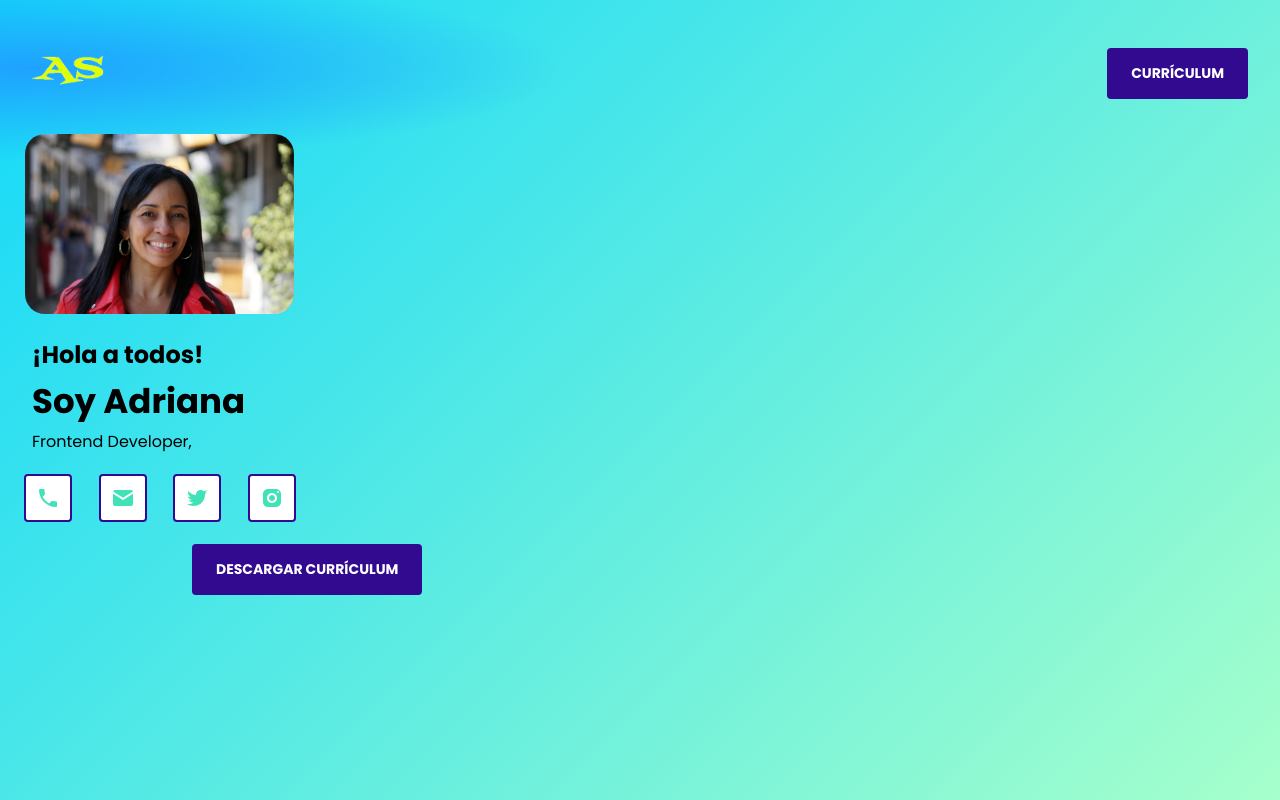
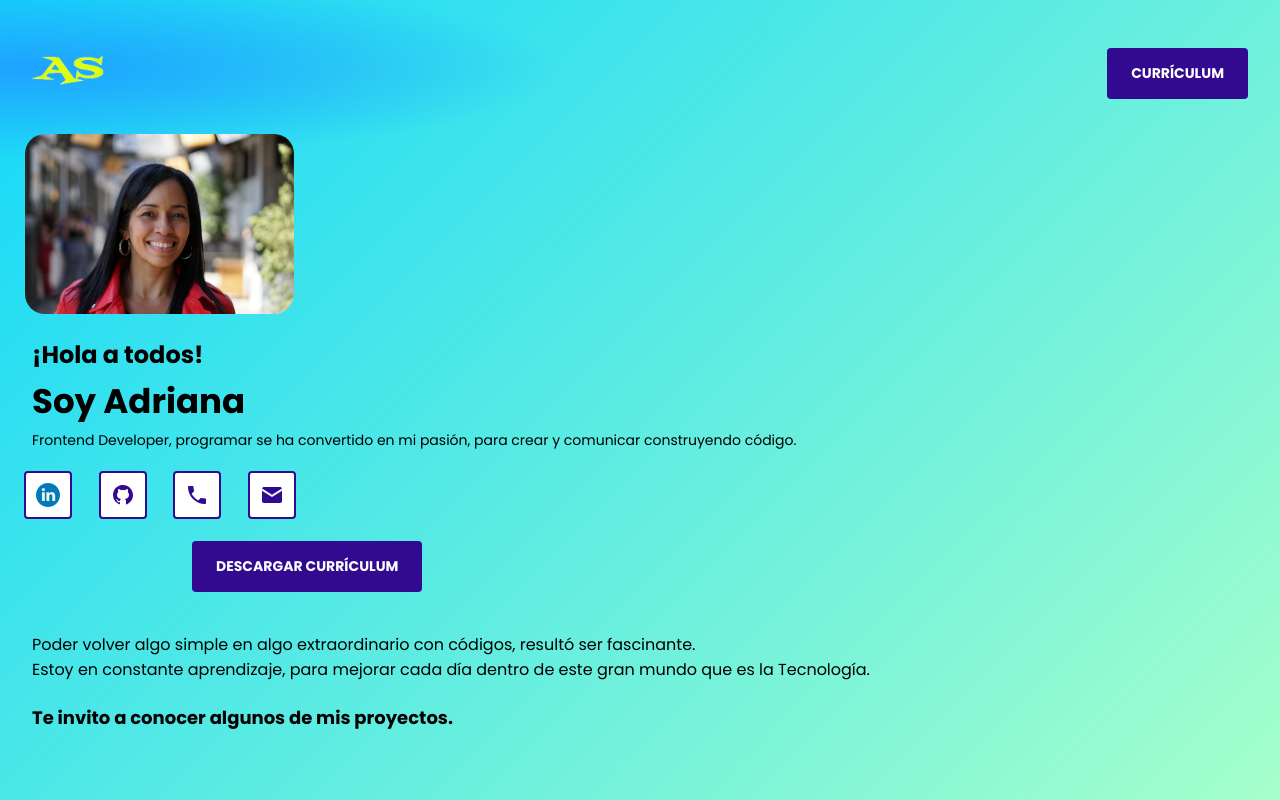
Before and after one commit to adrievelyn/portafolio, a plain HTML site: page index.html in a window 1280 px wide. Drawn offline with Linux system fonts and the light colour scheme.

Commit message:
modificando iconos

```diff
--- a/css/icons.css
+++ b/css/icons.css
@@ -1,5 +1,5 @@
 
-.main_icon-phone, .main_icon-mail, .main_icon-twitter, .main_icon-instagram{
+.main_icon-linkedin, .main_icon-phone, .main_icon-mail, .main_icon-github{
     padding: 10px;
     border-radius: 4px;
     border: 2px solid var(--purple);
@@ -8,6 +8,6 @@
     text-decoration: underline;
     margin-left: 1.5rem;
 }
-.main_icon-phone img, .main_icon-mail img, .main_icon-twitter img, .main_icon-instagram img{{
+.main_icon-linkedin img, .main_icon-phone img, .main_icon-mail img, .main_icon-github img{{
     vertical-align: middle;
 }
--- a/css/mobile.css
+++ b/css/mobile.css
@@ -9,8 +9,9 @@
 	--headline3: bold 48px/77px var(--fontBase);
 	--headline4: bold 34px/55px var(--fontBase);
 	--headline5: bold 24px/38px var(--fontBase);
+	--headline6: bold 18px/32px var(--fontBase);
 	--body1: 16px/25px var(--fontBase);
-	--body2: 14px/22spx var(--fontBase);
+	--body2: 14px/22px var(--fontBase);
 	--button: bold 14px/25px var(--fontBase);
 	--caption: 12px/19px var(--fontBase);
 	--purple: #310A90;
@@ -51,7 +52,21 @@ h1{
 }
 .hello, .hello-name, .hello-text{
 	margin-left:2rem;
+	margin-right: 1.5rem;
 }
 .hello-text{
-	font:var(--body1)
+	font:var(--body2);
 }
+.presentation{
+	font:var(--body1);
+	margin-top: 40px;
+}
+.presentation2{
+	font:var(--headline6);
+	margin-top: 20px;
+}
+.presentation, .presentation2{
+	margin-left: 2rem;
+	margin-right: 1.5rem;
+
+}
--- a/index.html
+++ b/index.html
@@ -25,23 +25,33 @@
                 <p class='hello'>¡Hola a todos!</p>
                 <p class='hello-name'>Soy Adriana</p>
                 <p class='hello-text'>
-                    Frontend Developer,
+                    Frontend Developer, programar se ha convertido en mi pasión, para crear y comunicar construyendo código.
                 </p>
             </div>
             <div class='main_icons'>
                 <!-- esta puede ser una manera de llamar el icono y
                 también con la imágen directamente -->
                 <!-- <i class='main_icon-phone'></i> -->
-                <a href='tel:+56975138673' target="_blank"><img class='main_icon-phone' src="./icons/icon-phone-green.svg" alt="Icono-Telefono"></a>
-                <a href='mailto:adrievelyn@gmail.com?subject=Gracias%20por%20contactarme' target="_blank"><img class='main_icon-mail' src="./icons/icon-mail-green.svg" alt="Icono-Telefono"></a>
-                <a href='https://twitter.com/AdrianaSMF' target="_blank"><img class='main_icon-twitter' src="./icons/icon-twitter-green.svg" alt="Icono-Telefono"></a>
-                <a href="https://www.instagram.com/sm.adriana.sm/" target="_blank"><img class='main_icon-instagram' src="./icons/icon-instagram-green.svg" alt="Icono-Telefono"></a>
+                <a href='https://www.linkedin.com/in/adriana-sanchez-mejias/' target="_blank"><img class='main_icon-linkedin' src="./icons/linkedin2.png" alt="Icono-Linkedin"></a>
+                <a href="https://github.com/adrievelyn" target="_blank"><img class='main_icon-github' src="./icons/icon-github.svg" alt="Icono-Github"></a>
+                <a href='tel:+56975138673' target="_blank"><img class='main_icon-phone' src="./icons/icon-phone.svg" alt="Icono-Telefono"></a>
+                <a href='mailto:adrievelyn@gmail.com?subject=Gracias%20por%20contactarme' target="_blank"><img class='main_icon-mail' src="./icons/icon-mail-purple.svg" alt="Icono-mail"></a>
              </div>
              <!-- <div class='button-cv'>
              <a href="https://drive.google.com/file/d/1P-fuvUn1Sb5HaH9twKg_PVWXcbGfP-wY/view?usp=sharing">Descargar Currículum</a> -->
              <input class='button-cv' type="button" onclick="location.href='http://drive.google.com/file/d/1P-fuvUn1Sb5HaH9twKg_PVWXcbGfP-wY/view?usp=sharing';"  value="Descargar Currículum" />
             <!-- </div> -->
              <!-- <button class='header-button2'>Descargar Currículum</button> -->
+             <section>
+                 <p class='presentation'>
+                    Poder volver algo simple en algo extraordinario con códigos,
+                    resultó ser fascinante. <br> Estoy en constante aprendizaje, para mejorar cada día
+                    dentro de este gran mundo que es la Tecnología.
+                 </p>
+                 <p class='presentation2'>
+                    Te invito a conocer algunos de mis proyectos.
+                 </p>
+             </section>
          </section>
     </main>
 </body>
```
Also changed, not shown: icons/icon-linkedin.png (added), icons/icon-linkedin.svg (added), icons/icon-mail-purple.svg (added), icons/icons-linkedin.png (added), icons/linkedin.svg (added), icons/linkedin2.png (added).
